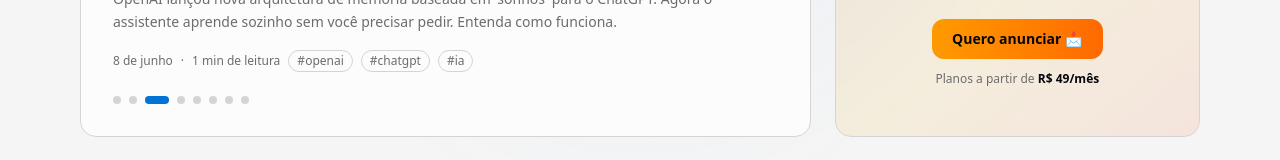
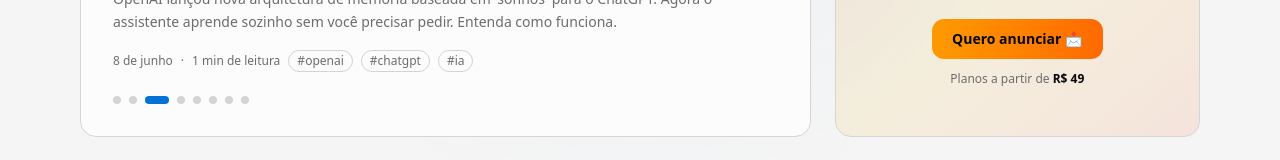
Before and after one commit to andrehs-dev/ah-digital-blog, a Next.js app: page / in a window 1280 px wide. Shown: the part 340-500 px from the top of the page. Built offline with nearby package versions, Linux system fonts and the light colour scheme.

Commit message:
alterado valor do plano

```diff
--- a/src/app/page.tsx
+++ b/src/app/page.tsx
@@ -36,7 +36,7 @@ export default function Home() {
               Quero anunciar 📩
             </a>
             <p className="mt-3 text-xs text-[var(--theme-muted)]">
-              Planos a partir de <strong className="text-[var(--theme-fg)]">R$ 49/mês</strong>
+              Planos a partir de <strong className="text-[var(--theme-fg)]">R$ 49</strong>
             </p>
           </div>
         </aside>
```
Lines whose indentation alone changed are shown as unchanged.
